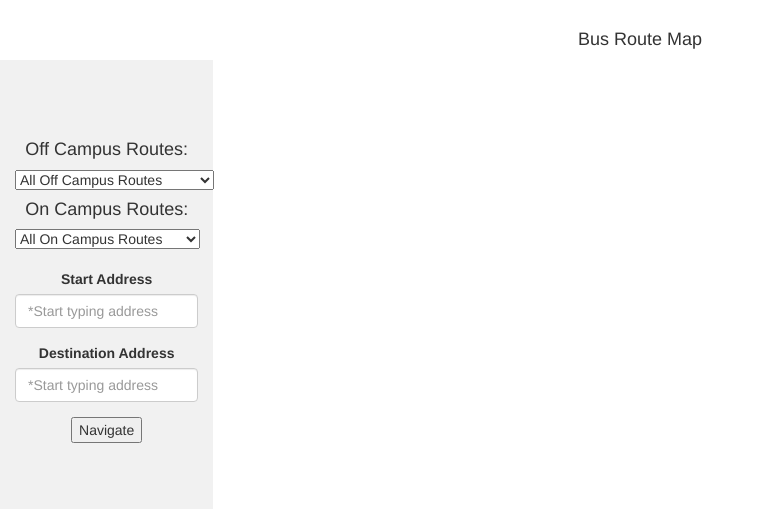
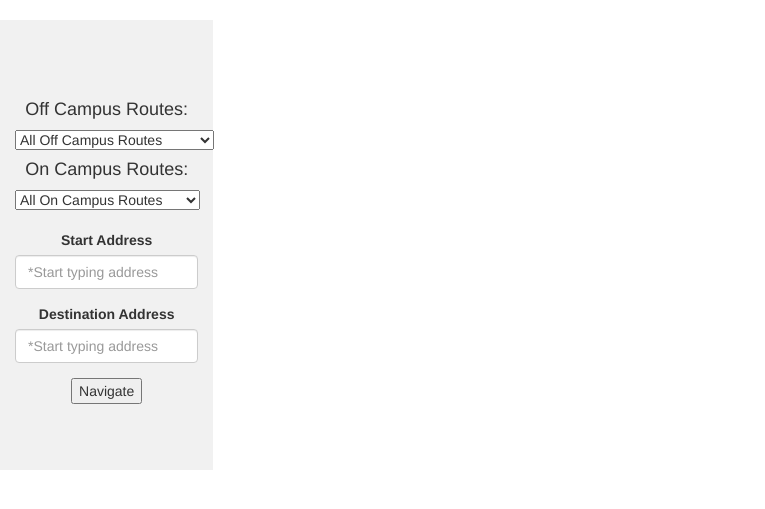
Before and after one commit to ekennedy1/TAMU-Bus-Routes, a Django app: template templates/main/map.html in a window 1280 px wide. Shown: the part 62-571 px from the top of the page, without its empty margins (0-765 px from the left). Run offline with Django 3.2, Linux system fonts and the light colour scheme; the template is opened without the code that fills it, so the values that code supplies are empty; some libraries are stand-ins or nearby versions.

Commit message:
removed filler

```diff
--- a/templates/main/map.html
+++ b/templates/main/map.html
@@ -15,7 +15,6 @@
 <!-- Main Body Content -->
 <div class="container-fluid text-center">
   <div class="row content">
-    <h4>Bus Route Map</h4>
 
     <!-- Options Sidebar -->
     <div class="col-sm-2 sidenav">
--- a/templates/main/route.html
+++ b/templates/main/route.html
@@ -16,7 +16,6 @@
   <!-- Main Body Content -->
   <div class="container-fluid text-center">
     <div class="row content">
-      <h4>Bus Route Map</h4>
 
       <!-- Options Sidebar -->
       <div class="col-sm-2 sidenav">
```
